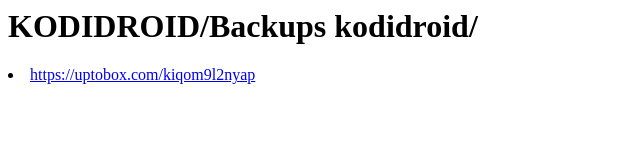
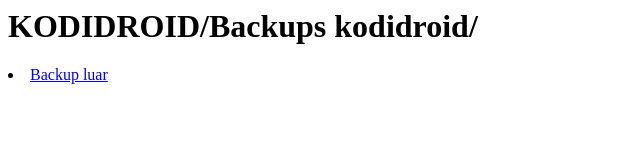
Before and after one commit to KODIDROID77/KODIDROID, a plain HTML site: page Backups kodidroid/index.html in a window 1280 px wide. Shown: the whole page, without its empty margins (0-640 px from the left). Drawn offline with Linux system fonts and the light colour scheme.

Commit message:
Update index.html

```diff
--- a/Backups kodidroid/index.html
+++ b/Backups kodidroid/index.html
@@ -8,7 +8,7 @@
 
  <body>
 
-<li><a href="Backup%20Luar.zip">https://uptobox.com/kiqom9l2nyap</a></li>
+<li><a href="https://uptobox.com/kiqom9l2nyap">Backup luar</a></li>
 
 
 </ul>
```
